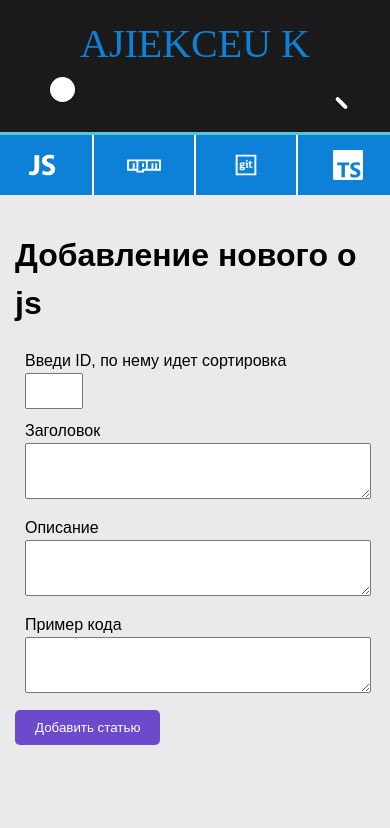
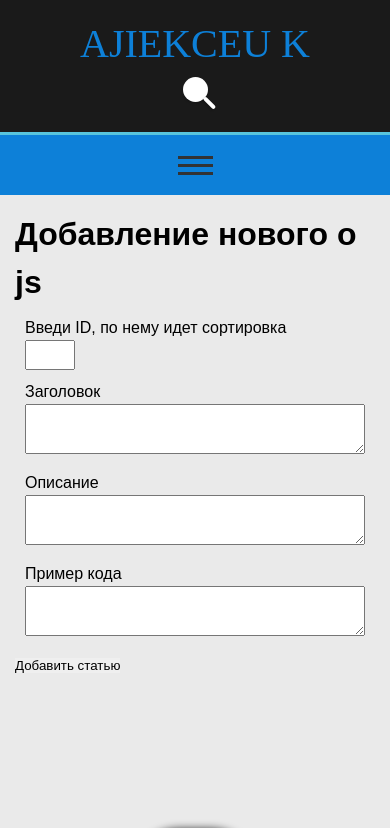
Before and after one commit to AlekseiKutukov/aleksei-k.ru_2.0, a Next.js app: page /add/js in a window 390 px wide. Shown: the top 828 px of the page. Built offline with nearby package versions, Linux system fonts and the light colour scheme; a web font is replaced by a local one.

Commit message:
add mobile menu

```diff
--- a/src/app/globals.css
+++ b/src/app/globals.css
@@ -37,10 +37,12 @@ body {
 }
 
 button {
-  background-color: var(--button-bg);
-  color: var(--button-text);
-  padding: 10px 20px;
   border: none;
-  border-radius: 5px;
   cursor: pointer;
 }
+
+* {
+  margin: 0;
+  padding: 0;
+  box-sizing: border-box;
+}
--- a/src/app/layout.tsx
+++ b/src/app/layout.tsx
@@ -35,8 +35,10 @@ export default function RootLayout({
     <html lang="ru">
       <body className={`${geistSans.variable} ${geistMono.variable}`}>
         <Header />
-        <Menu />
-        <div className="main">{children}</div>
+        <Menu>
+          <div className="main">{children}</div>
+        </Menu>
+        {/* <div className="main">{children}</div> */}
         <Suspense>
           <MetrikaYandex />
         </Suspense>
--- a/src/components/UI/Search/Search.module.sass
+++ b/src/components/UI/Search/Search.module.sass
@@ -30,7 +30,7 @@ $primary-color: #ff0052
   position: relative
 
   .search
-    +size(15px, 15px)
+    +size(25px, 25px)
     background-color: $white
     border: 0
     border-radius: 50%
--- a/src/components/markupPage/Footer/Footer.module.css
+++ b/src/components/markupPage/Footer/Footer.module.css
@@ -2,6 +2,7 @@
   /* background: #e1e1e1; */
   background: #1a1a1a;
   box-shadow: 0 0 10px #000;
+  position: relative;
   /* box-shadow: inset 0 5px 5px -5px #fff9; */
   /* box-shadow: inset 0 5px 5px -5px #223c5099; */
 }
--- a/src/components/markupPage/Header/Header.module.css
+++ b/src/components/markupPage/Header/Header.module.css
@@ -42,5 +42,6 @@
   .header__search {
     justify-content: center;
     margin: 10px 0;
+    display: flex;
   }
 }
--- a/src/components/markupPage/Menu/Menu.jsx
+++ b/src/components/markupPage/Menu/Menu.jsx
@@ -2,15 +2,26 @@
 
 import Link from "next/link";
 import { usePathname } from "next/navigation";
+import { useState } from "react";
 import styles from "./Menu.module.css";
 import { menuItems } from "./menuData";
 
-const Menu = () => {
+const Menu = ({ children }) => {
   const pathname = usePathname();
+  const [menuOpen, setMenuOpen] = useState(false);
+
+  // Переключение мобильного меню (показать-скрыть)
+  const handleMenuToggle = () => {
+    setMenuOpen(!menuOpen);
+  };
 
   return (
-    <nav className={styles.nav}>
-      <ul className={styles.navList}>
+    <>
+      <div className={styles.menu__desktop}>
+        {/* Десктопное меню */}
+
+        <nav className={styles.menu__desktopNav}>
+          <ul className={styles.menu__desktopList}>
             {menuItems.map((item) => {
               const Icon = item.icon;
               const isActive = pathname === item.href;
@@ -18,17 +29,79 @@ const Menu = () => {
               return (
                 <li
                   key={item.href}
-              className={`${styles.navItem} ${isActive ? styles.active : ""}`}
+                  className={`${styles.menu__desktopItem} ${
+                    isActive ? styles.active : ""
+                  }`}
                 >
                   <Icon className={styles.icons} />
                   <Link href={item.href}>
-                <span className={styles.navText}>{item.text}</span>
+                    <span className={styles.menu__desktopText}>
+                      {item.text}
+                    </span>
                   </Link>
                 </li>
               );
             })}
           </ul>
         </nav>
+
+        {/* Мобильное меню */}
+
+        <button
+          className={styles.menu__button}
+          onClick={handleMenuToggle}
+          aria-expanded={menuOpen}
+        >
+          <div
+            className={`${styles.menu__buttonLine} ${
+              menuOpen ? styles.menu__buttonActive1 : ""
+            }`}
+          />
+          <div
+            className={`${styles.menu__buttonLine} ${
+              menuOpen ? styles.menu__buttonActive2 : ""
+            }`}
+          />
+          <div
+            className={`${styles.menu__buttonLine} ${
+              menuOpen ? styles.menu__buttonActive3 : ""
+            }`}
+          />
+        </button>
+
+        <ul className={`${styles.menu__mobile} ${menuOpen ? styles.flip : ""}`}>
+          {menuItems.map((item, index) => {
+            const Icon = item.icon;
+            return (
+              <li
+                key={item.href}
+                className={styles[`menu__mobileItem${index + 1}`]}
+                style={{ opacity: menuOpen ? 1 : 0 }}
+              >
+                <Link
+                  href={item.href}
+                  className={styles.menu__mobileLink}
+                  onClick={handleMenuToggle}
+                >
+                  <Icon className={styles.menu__mobileIcons} />
+                  <span>{item.text}</span>
+                </Link>
+              </li>
+            );
+          })}
+        </ul>
+
+        {/* Область содержимого */}
+        <div className={`${styles.container} ${menuOpen ? styles.flip : ""}`}>
+          {menuOpen ? (
+            ""
+          ) : (
+            // с закрытым меню: рендерим children напрямую
+            <div className={styles.pageContent}>{children}</div>
+          )}
+        </div>
+      </div>
+    </>
   );
 };
 
--- a/src/components/markupPage/Menu/Menu.module.css
+++ b/src/components/markupPage/Menu/Menu.module.css
@@ -1,4 +1,4 @@
-.nav {
+.menu__desktopNav {
   position: relative;
   top: 0;
   left: 0;
@@ -8,11 +8,11 @@
   justify-content: center;
 }
 
-[data-theme="dark"] .nav {
+[data-theme="dark"] .menu__desktopNav {
   background: #003762;
 }
 
-.navList {
+.menu__desktopList {
   display: flex;
   flex-direction: row;
   list-style: none;
@@ -20,25 +20,25 @@
   margin: 0;
 }
 
-.navItem {
+.menu__desktopItem {
   position: relative;
   width: 100px;
   height: 60px;
   cursor: pointer;
   background: #0d80d8;
   font-weight: bold;
-  transition: transform 0.4s ease-out; /* Указываем конкретно transform */
+  transition: transform 0.4s ease-out;
   border-right: 2px solid #fdfdfd;
   display: flex;
   justify-content: center;
   align-items: center;
 }
 
-[data-theme="dark"] .navItem {
+[data-theme="dark"] .menu__desktopItem {
   background: #003762;
 }
 
-.navItem:first-child {
+.menu__desktopItem:first-child {
   border-left: 2px solid #fdfdfd;
 }
 
@@ -48,42 +48,216 @@
   fill: #fff;
 }
 
-.navText {
+.menu__desktopText {
   position: absolute;
-  top: 100%; /* Текст начинается сразу под элементом */
+  top: 100%;
   left: 0;
   width: 100%;
-  height: 60px; /* Уменьшаем высоту текста до высоты элемента */
+  height: 60px;
   background: #eaeaea;
   color: #0d80d8;
   display: flex;
   align-items: center;
   justify-content: center;
-  opacity: 0; /* Начальная прозрачность */
-  transform: perspective(400px) rotateX(-90deg); /* Начальное свёрнутое состояние */
-  transform-origin: top; /* Точка вращения — верх текста */
-  transition: transform 0.4s ease-out, opacity 0.4s ease-out; /* Синхронизируем с navItem */
+  opacity: 0;
+  transform: perspective(400px) rotateX(-90deg);
+  transform-origin: top;
+  transition: transform 0.4s ease-out, opacity 0.4s ease-out;
 }
 
-[data-theme="dark"] .navText {
+[data-theme="dark"] .menu__desktopText {
   background: #3c3c3c;
   color: #cacaca;
 }
-.navItem:hover,
-.navItem.active {
-  transform: translateY(-60px); /* Сдвиг вверх на высоту элемента */
+
+.menu__desktopItem:hover,
+.menu__desktopItem.active {
+  transform: translateY(-60px);
 }
 
-.navItem:hover .navText,
-.navItem.active .navText {
+.menu__desktopItem:hover .menu__desktopText,
+.menu__desktopItem.active .menu__desktopText {
   opacity: 1;
-  transform: perspective(400px) rotateX(0deg); /* Разворот текста */
+  transform: perspective(400px) rotateX(0deg);
 }
 
-/* Убираем лишнее */
-.navItem > div {
-  display: inline-block;
-  padding: 25px 0;
-  background: transparent;
-  position: relative;
+.menu__desktopItem > div {
+  display: none;
 }
+
+[data-theme="dark"] .pageContent {
+  background: #1a1a1a;
+  color: #cacaca;
+}
+
+.menu__mobile {
+  display: none;
+}
+
+/* Tablet Styles */
+@media (max-width: 800px) {
+  .menu__desktopItem {
+    width: 80px;
+    font-size: 13px;
+  }
+}
+
+/* Mobile Styles */
+@media (max-width: 600px) {
+  .menu__desktopNav {
+    display: none;
+  }
+
+  .menu__desktop {
+    transform-style: preserve-3d;
+    transform: translateZ(-100px);
+    min-height: 85vh;
+  }
+
+  /* Кнопка меню крестик  */
+  .menu__button {
+    padding: 18px;
+    background: #0d80d8;
+    width: 100%;
+    display: flex;
+    flex-direction: column;
+    align-items: center;
+  }
+
+  .menu__buttonLine {
+    width: 35px;
+    height: 3px;
+    background-color: #333;
+    margin: 2.5px 0;
+    transition: transform 0.3s, opacity 0.3s;
+  }
+
+  .menu__buttonActive1 {
+    transform: translateY(8px) rotate(45deg);
+  }
+  .menu__buttonActive2 {
+    opacity: 0;
+  }
+  .menu__buttonActive3 {
+    transform: translateY(-8px) rotate(-45deg);
+  }
+
+  /* ------------------------------------------ */
+
+  .menu__mobileLink {
+    display: flex;
+    color: #fff;
+    padding: 25px 0 25px 25px;
+    text-transform: uppercase;
+    gap: 20px;
+    font-weight: bold;
+    letter-spacing: 1px;
+  }
+
+  .menu__mobile {
+    position: absolute;
+    top: 60px;
+    left: 0;
+    width: 100%;
+    z-index: 1000;
+
+    padding: 0;
+    margin: 0;
+    list-style: none;
+    display: block;
+  }
+
+  /* Анимация появления меню */
+  .menu__mobileItem1 {
+    background-color: #16a085;
+  }
+  .menu__mobileItem2 {
+    background-color: #29b865;
+  }
+  .menu__mobileItem3 {
+    background-color: #2980b9;
+  }
+  .menu__mobileItem4 {
+    background-color: #8e44ad;
+  }
+  .menu__mobileItem5 {
+    background-color: #2c3e50;
+  }
+  .menu__mobileItem6 {
+    background-color: #f39c12;
+  }
+  .menu__mobileItem7 {
+    background-color: #d35400;
+  }
+  .menu__mobileItem8 {
+    background-color: #c0392b;
+  }
+
+  .menu__mobile.flip li {
+    animation: shake 300ms linear;
+    transform-origin: 50% 50%;
+    animation-iteration-count: 2;
+  }
+
+  .menu__mobile.flip li:nth-child(1) {
+    animation-delay: 100ms;
+  }
+  .menu__mobile.flip li:nth-child(2) {
+    animation-delay: 200ms;
+  }
+  .menu__mobile.flip li:nth-child(3) {
+    animation-delay: 300ms;
+  }
+  .menu__mobile.flip li:nth-child(4) {
+    animation-delay: 400ms;
+  }
+  .menu__mobile.flip li:nth-child(5) {
+    animation-delay: 500ms;
+  }
+  .menu__mobile.flip li:nth-child(6) {
+    animation-delay: 600ms;
+  }
+  .menu__mobile.flip li:nth-child(7) {
+    animation-delay: 700ms;
+  }
+  .menu__mobile.flip li:nth-child(8) {
+    animation-delay: 800ms;
+  }
+
+  .container {
+    transform: translateZ(100px);
+    transition: transform 500ms;
+    width: 100%;
+    min-height: 100%;
+  }
+
+  .container.flip {
+    transform: rotateY(90deg) translateZ(288px);
+  }
+
+  .fade {
+    animation: fade 3000ms;
+  }
+
+  /* Animations */
+  @keyframes fade {
+    from {
+      opacity: 0;
+    }
+    to {
+      opacity: 1;
+    }
+  }
+
+  @keyframes shake {
+    0% {
+      transform: scale(1);
+    }
+    50% {
+      transform: scale(0.9);
+    }
+    100% {
+      transform: scale(1);
+    }
+  }
+}
```
Lines whose indentation alone changed are shown as unchanged.
